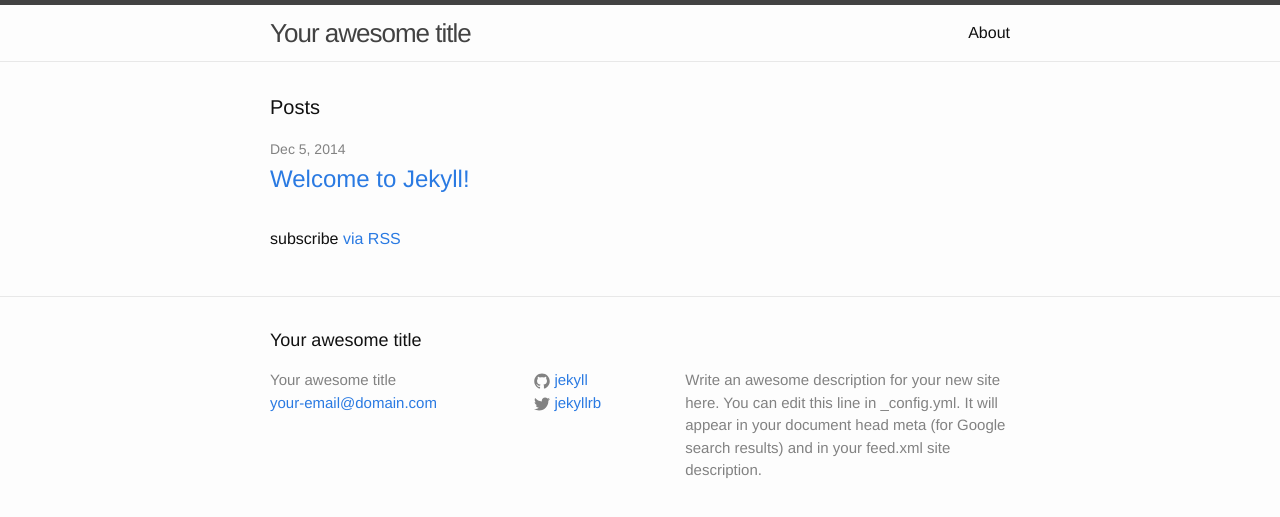
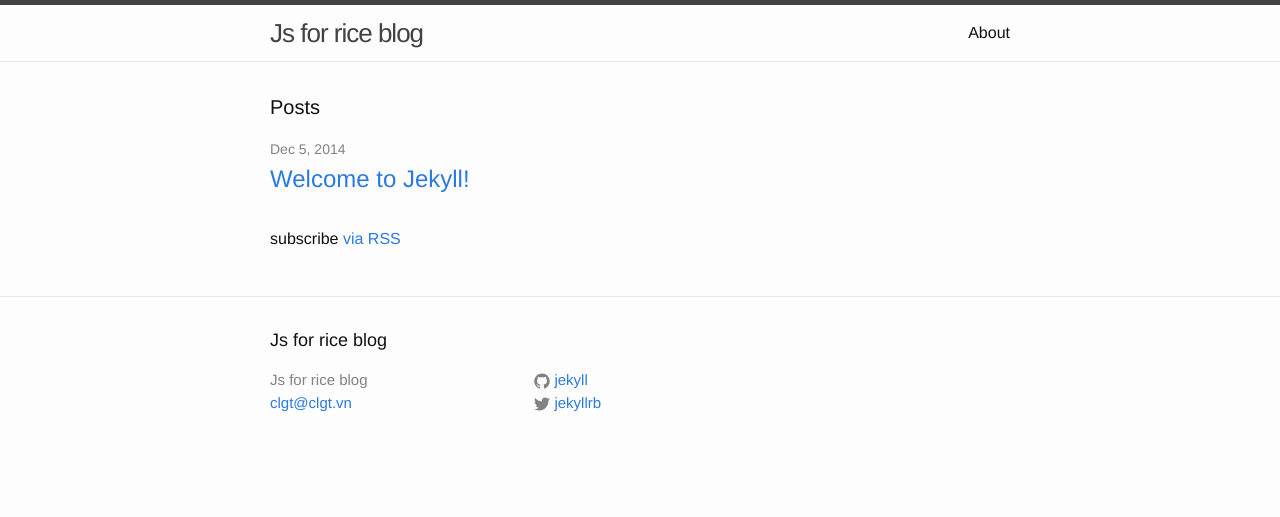
Before and after one commit to jsforice/jsforice.github.io, a Jekyll site: the page built from index.html, in a window 1280 px wide. Shown: the top 517 px of the page. Built offline with Jekyll 4.4.1, drawn with Linux system fonts in a browser that asks for light colours.

Commit message:
Update jekyll config

```diff
--- a/_config.yml
+++ b/_config.yml
@@ -1,12 +1,9 @@
 # Site settings
-title: Your awesome title
-email: your-email@domain.com
-description: > # this means to ignore newlines until "baseurl:"
-  Write an awesome description for your new site here. You can edit this
-  line in _config.yml. It will appear in your document head meta (for
-  Google search results) and in your feed.xml site description.
-baseurl: "" # the subpath of your site, e.g. /blog/
-url: "http://yourdomain.com" # the base hostname & protocol for your site
+title: Js for rice blog
+email: clgt@clgt.vn
+description: > # Welcome to my blog.
+baseurl: "/blog/" # the subpath of your site, e.g. /blog/
+url: "http://jsforice.github.io" # the base hostname & protocol for your site
 twitter_username: jekyllrb
 github_username:  jekyll
 
```
